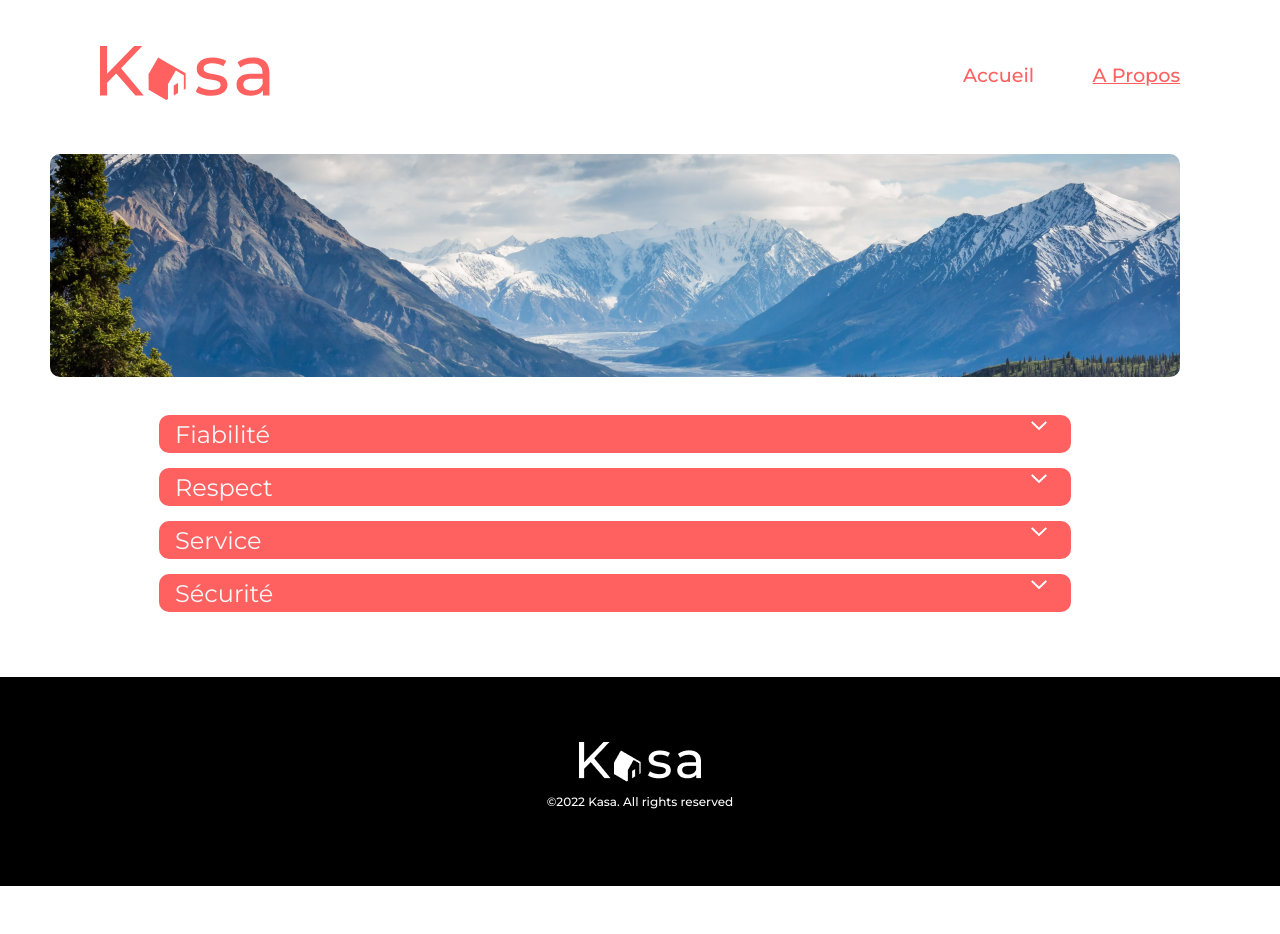
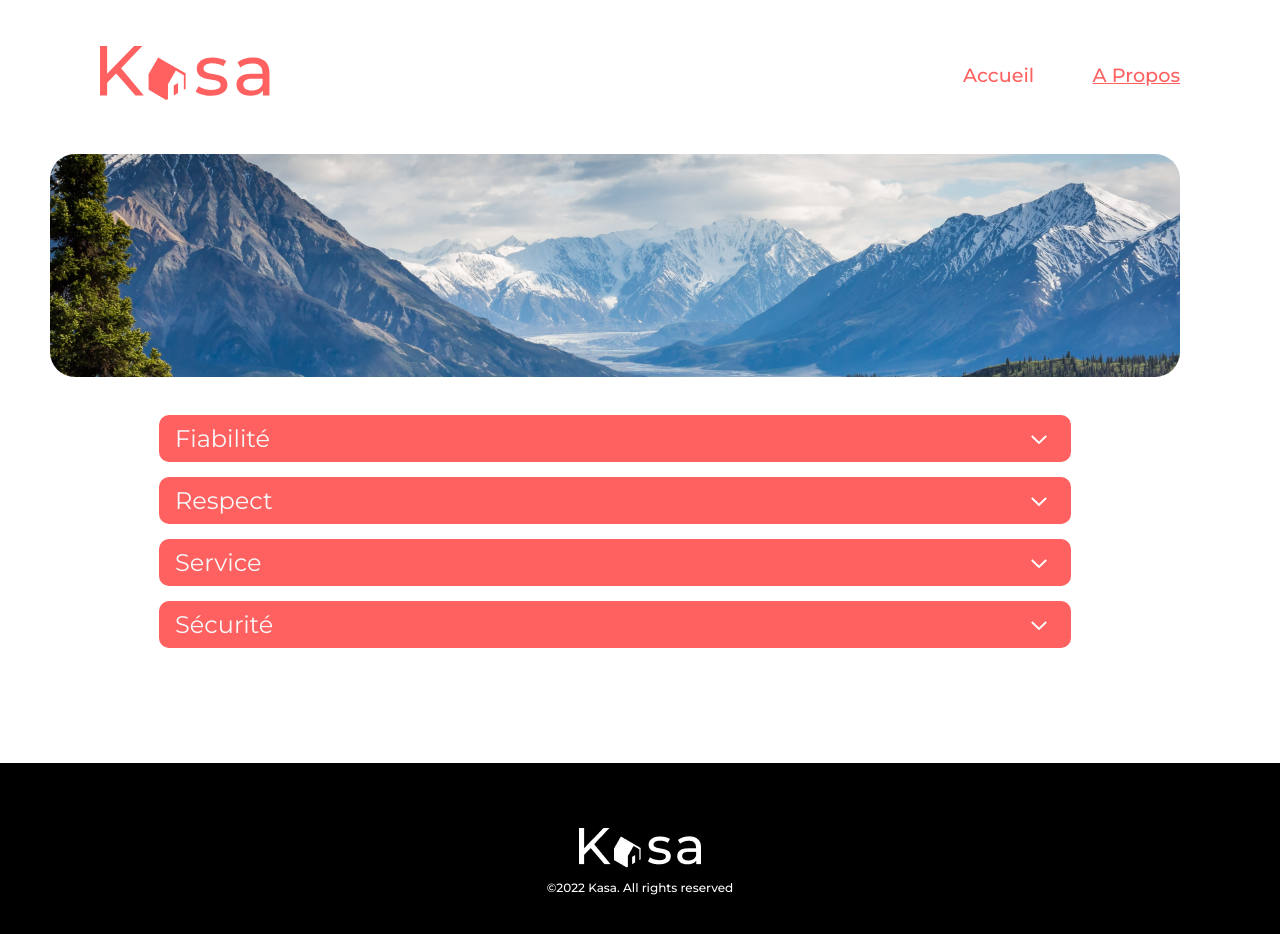
Before and after one commit to pepsizor1/P7OC, a React (Create React App) app: page /about in a window 1280 px wide. Shown: the top 934 px of the page. Before the commit the page ends 886 px from the top, so only its background shows below. Built offline with nearby package versions, Linux system fonts and the light colour scheme.

Commit message:
Update App.css

```diff
--- a/src/App.css
+++ b/src/App.css
@@ -6,7 +6,7 @@ body {
   font-family: "Montserrat", -apple-system, BlinkMacSystemFont, "Segoe UI", "Roboto", "Oxygen", "Ubuntu", "Cantarell", "Fira Sans", "Droid Sans", "Helvetica Neue", sans-serif;
   -webkit-font-smoothing: antialiased;
   -moz-osx-font-smoothing: grayscale;
-  max-width: 1440px;
+  max-width: 1980px;
   margin: auto;
   position: relative;
   min-height: 100vh;
@@ -153,7 +153,7 @@ border-radius: 25px;
 .thumb-banner__overlay{
   position: absolute;
   top: 0;
-  background: rgba(0, 0, 0, 0.4);
+  background: rgba(0, 0, 0, 0.3);
   height: 100%;
   width: 100%;
   border-radius: inherit;
@@ -257,7 +257,7 @@ border-radius: 25px;
 .footer {
 
   position: absolute;
-  margin-top: 50px;
+  margin-top: 100px;
   width: 100%;
   background: #000;
   height: 209px;
@@ -358,7 +358,7 @@ border-radius: 25px;
   display: flex;
   justify-content: space-between;
   align-items: center;
-  height: 30px;
+  height: 40px;
   cursor: pointer;
   position: relative;
   z-index: 1;
@@ -513,8 +513,11 @@ border-radius: 25px;
   margin-left: 109px;
   margin-right: 109px;
 }
+.about .Dropdown__button{
+  height: 47px;
+}
 .banner img{
-
+  border-radius: 25px;
   height: 223px;
 }
 .about {
@@ -530,11 +533,16 @@ margin-bottom: 150px;
   margin-left: 20px;
   margin-right: 20px;
 }
+.about .Dropdown img {
+  margin-top: 20px;
+}
 .about p {
   font-size: 24px;
   margin-left: 10px;
+  padding-top: 7px;
+  padding-bottom: 7px;
+}
 
-}
 
 
 
```
